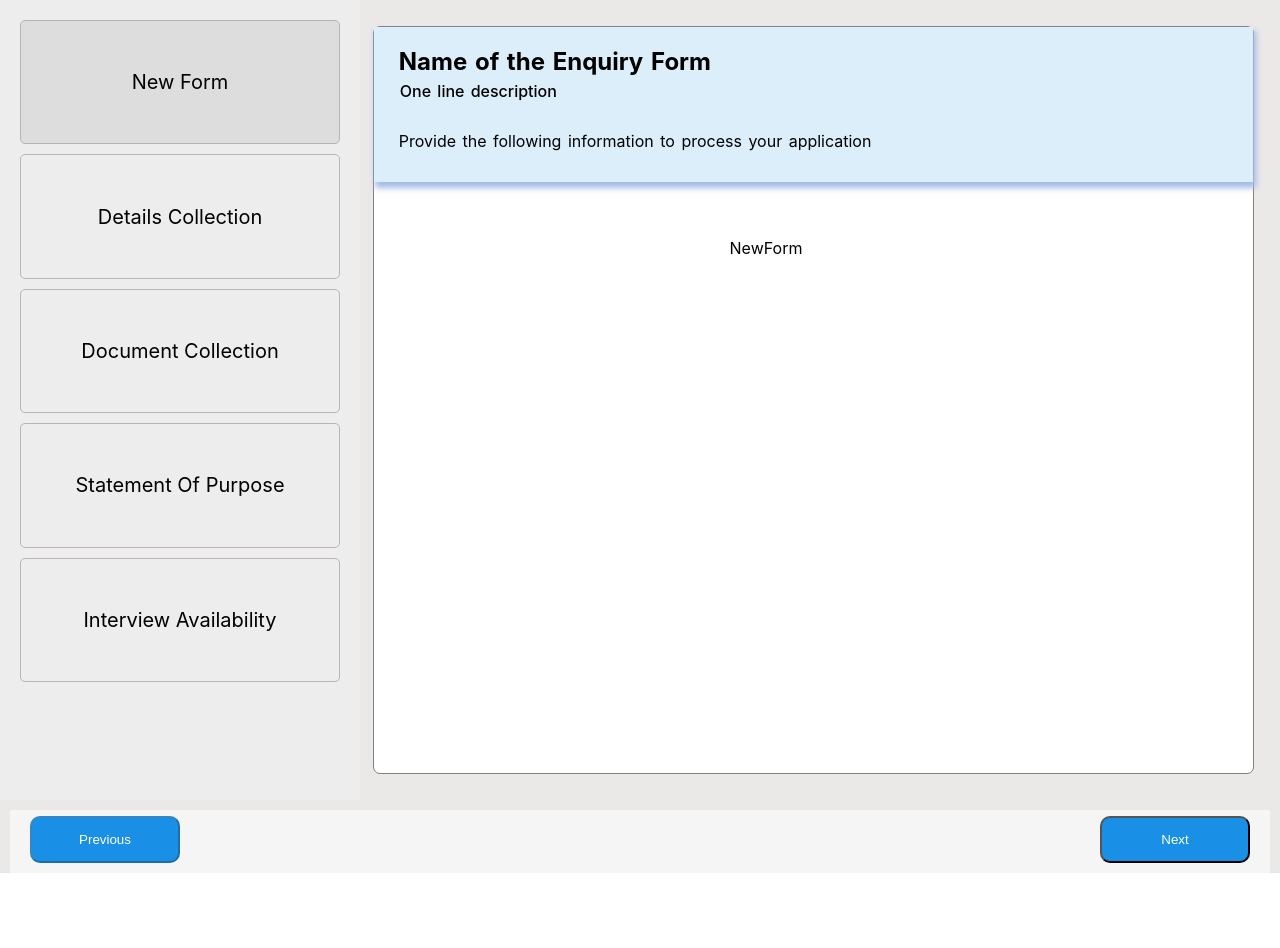
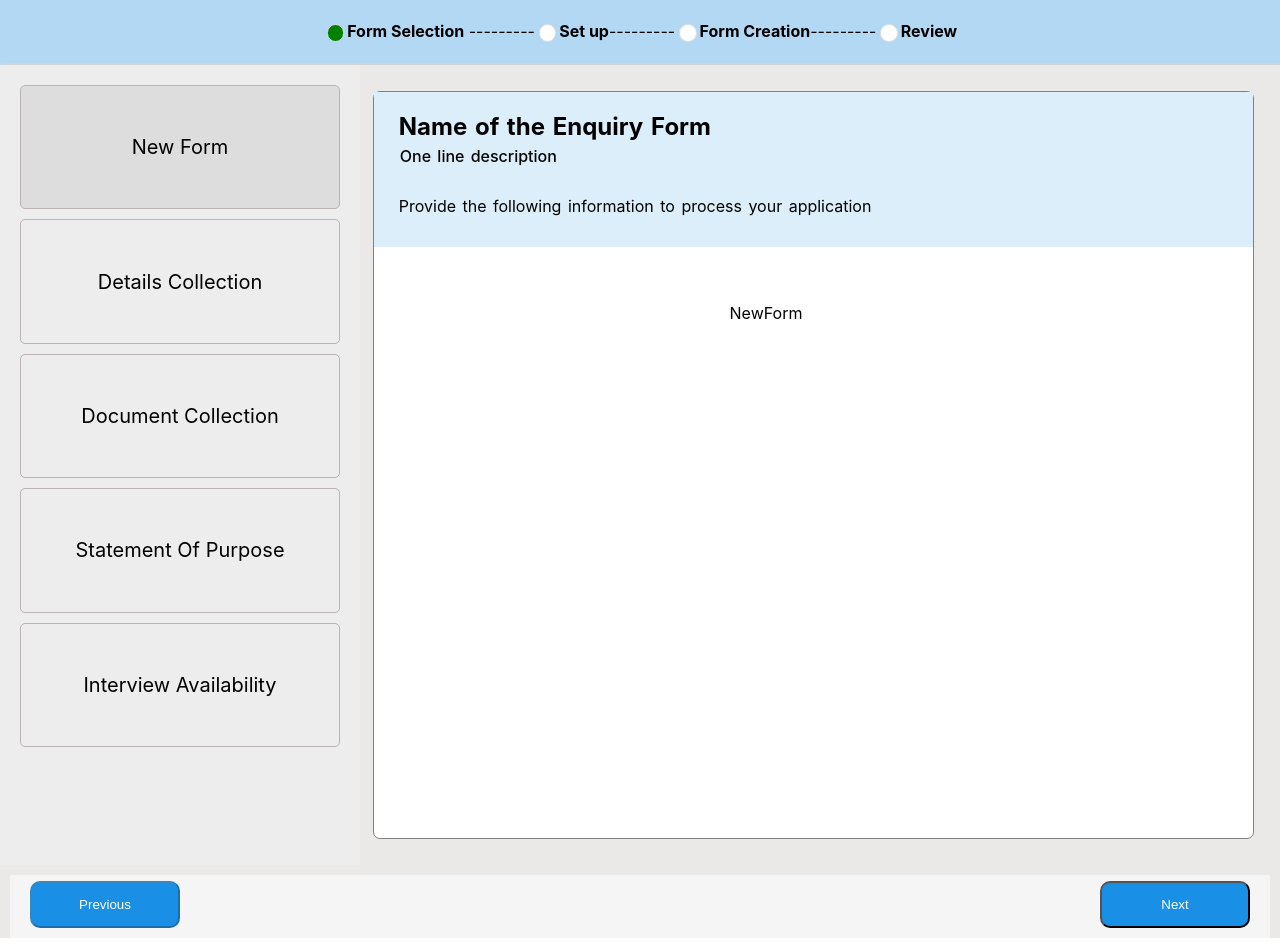
Before and after one commit to Rahul0550/candidateInfo, a React (Create React App) app: page / in a window 1280 px wide. Before the commit the page ends 883 px from the top, so only its background shows below. Built offline with nearby package versions, Linux system fonts and the light colour scheme.

Commit message:
header replaced

```diff
--- a/src/App.css
+++ b/src/App.css
@@ -112,7 +112,7 @@ input {
   width: auto;
   margin: 1vw;
   height: 155px !important;
-  box-shadow: 2px 5px 6px 1px #a3bbe8;
+  /* box-shadow: 2px 5px 6px 1px #a3bbe8; */
   position: relative;
   bottom: 15px;
   margin: 15px 0px 25px 0px;
@@ -125,6 +125,7 @@ input {
 
 .heading-text h2 {
   padding-left: 25px;
+  position: relative;
 }
 
 span#btm-text {
--- a/src/App.js
+++ b/src/App.js
@@ -53,6 +53,19 @@ const App = () => {
 
   return (
     <BrowserRouter>
+    <div style={{ backgroundColor: "#b3d8f4", height: "65px", marginTop: "0px", display: "inherit", boxShadow: "-6px 0px 9px 3px grey" }}>
+        <div className="heading-main">
+          <div className="heading-child">
+            <div className="input-field">
+              <input type="checkbox" checked className="checkbox-round" /><h4>Form Selection</h4> ---------
+              <input type="checkbox" className="checkbox-round" /><h4>Set up</h4>---------
+              <input type="checkbox" className="checkbox-round" /><h4>Form Creation</h4>---------
+              <input type="checkbox" className="checkbox-round" /><h4>Review</h4>
+            </div>
+          </div>
+        </div>
+      </div>
+
       <div className="container-outer">
         <div className="app-container">
           <Sidebar
```
